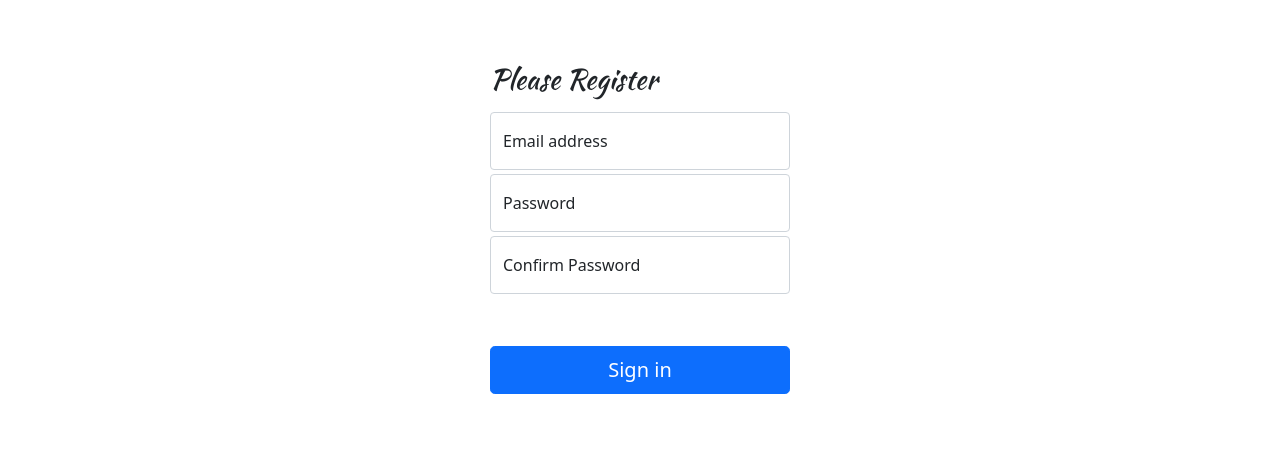
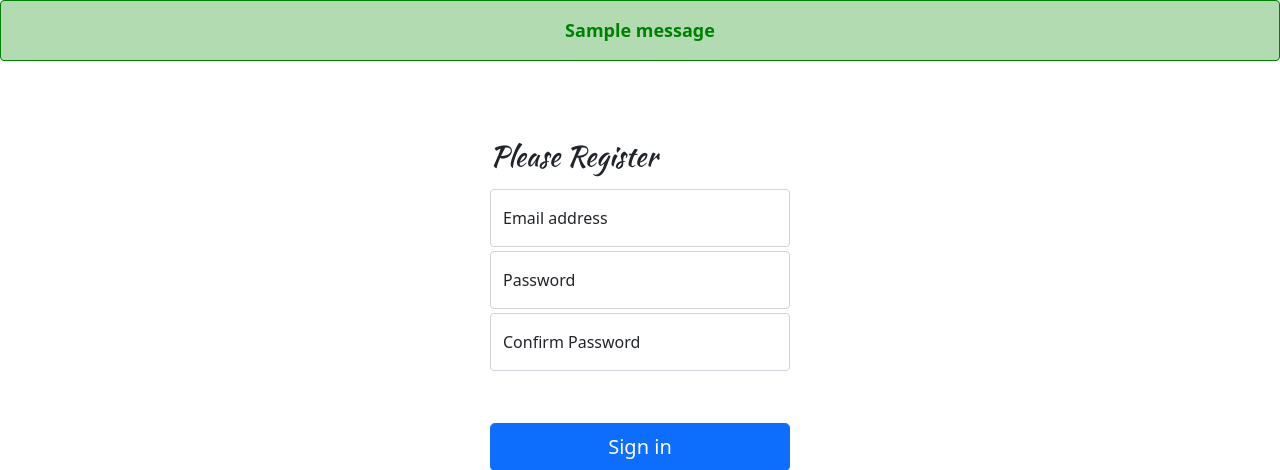
Before and after one commit to viper-5/PinIt, a Flask app: page /users/register in a window 1280 px wide. Shown: the part 243-713 px from the top of the page. Run offline with Flask 2, Linux system fonts and the light colour scheme; one stand-in notice (Sample message) is shown; parts of the project's set-up code (start-up, migrations or seed data) failed here and were passed over; some libraries are stand-ins or nearby versions.

Commit message:
created register user

```diff
--- /dev/null
+++ b/static/css/Alert.css
@@ -0,0 +1,22 @@
+.alert {
+    font-size: 18px;
+    align-items: center;
+    text-align: center;
+
+}
+
+.alert-error {
+    color: red;
+    border-color: red;
+    border: 1px solid red;
+    background-color: rgba(109, 61, 61, 0.5);
+    font-weight: bold;
+}
+
+.alert-success {
+    color: green;
+    border-color: green;
+    border: 1px solid green;
+    font-weight: bold;
+    background-color: rgba(102, 184, 102, 0.5);
+}
--- a/templates/base.html
+++ b/templates/base.html
@@ -23,6 +23,7 @@
     <link rel="stylesheet" href="https://cdnjs.cloudflare.com/ajax/libs/ionicons/2.0.1/css/ionicons.min.css">
     <script src="https://kit.fontawesome.com/2bb60e7899.js" crossorigin="anonymous"></script>
 
+    <link rel="stylesheet" href="{{ url_for('static', filename='css/Alert.css')}}">
     <link rel="stylesheet" href="{{ url_for('static', filename='css/Footer-Basic.css')}}">
     <link rel="stylesheet" href="{{ url_for('static', filename='css/Footer-Dark.css')}}">
     <link rel="stylesheet" href="{{ url_for('static', filename='css/styles.css')}}">
@@ -64,6 +65,13 @@
                 </div>
             </div>
         </nav>
+        {% with messages=get_flashed_messages(with_categories=true) %}
+        {% if messages %}
+        {% for category,message in messages %}
+        <div class="alert alert-{{ category }} ms-auto me-auto" role="alert">{{ message }}</div>
+        {% endfor %}
+        {% endif %}
+        {% endwith %}
 
     </section class="me-5 ms-5">
     {% block content %}
--- a/templates/users/register.html
+++ b/templates/users/register.html
@@ -3,16 +3,16 @@
 {% block content %}
 
 <main class="form-signin">
-    <form class="mt-5 mb-5">
+    <form class="mt-5 mb-5" action="{{ url_for('users.register_user') }}" method="POST">
         <!-- <img class="mb-4" src="{{ url_for('static', filename='img/favicon.svg') }}" alt="" width="72" height="57"> -->
         <h1 class="h3 mb-3 fw-normal">Please Register </h1>
 
         <div class="form-floating mb-1">
-            <input type="email" class="form-control" id="floatingInput" placeholder="name@example.com">
+            <input type="email" name="email" class="form-control" id="floatingInput" placeholder="name@example.com">
             <label for="floatingInput">Email address</label>
         </div>
         <div class="form-floating mb-1">
-            <input type="password" class="form-control" id="floatingPassword" placeholder="Password">
+            <input type="password" name="password" class="form-control" id="floatingPassword" placeholder="Password">
             <label for="floatingPassword">Password</label>
         </div>
         <div class="form-floating mb-1">
--- a/views/users.py
+++ b/views/users.py
@@ -16,9 +16,12 @@ def register_user():
         try:
             User.register_user(email, password)
             session['email'] = email
+            flash(f'Welcome {email}', "success")
+            return redirect(url_for('create'))
             return email
         except UserErrors.UserError as e:
-            return e.message
+            flash(e.message, 'error')
+            return render_template('users/register.html')
 
     return render_template('users/register.html')
 
```
